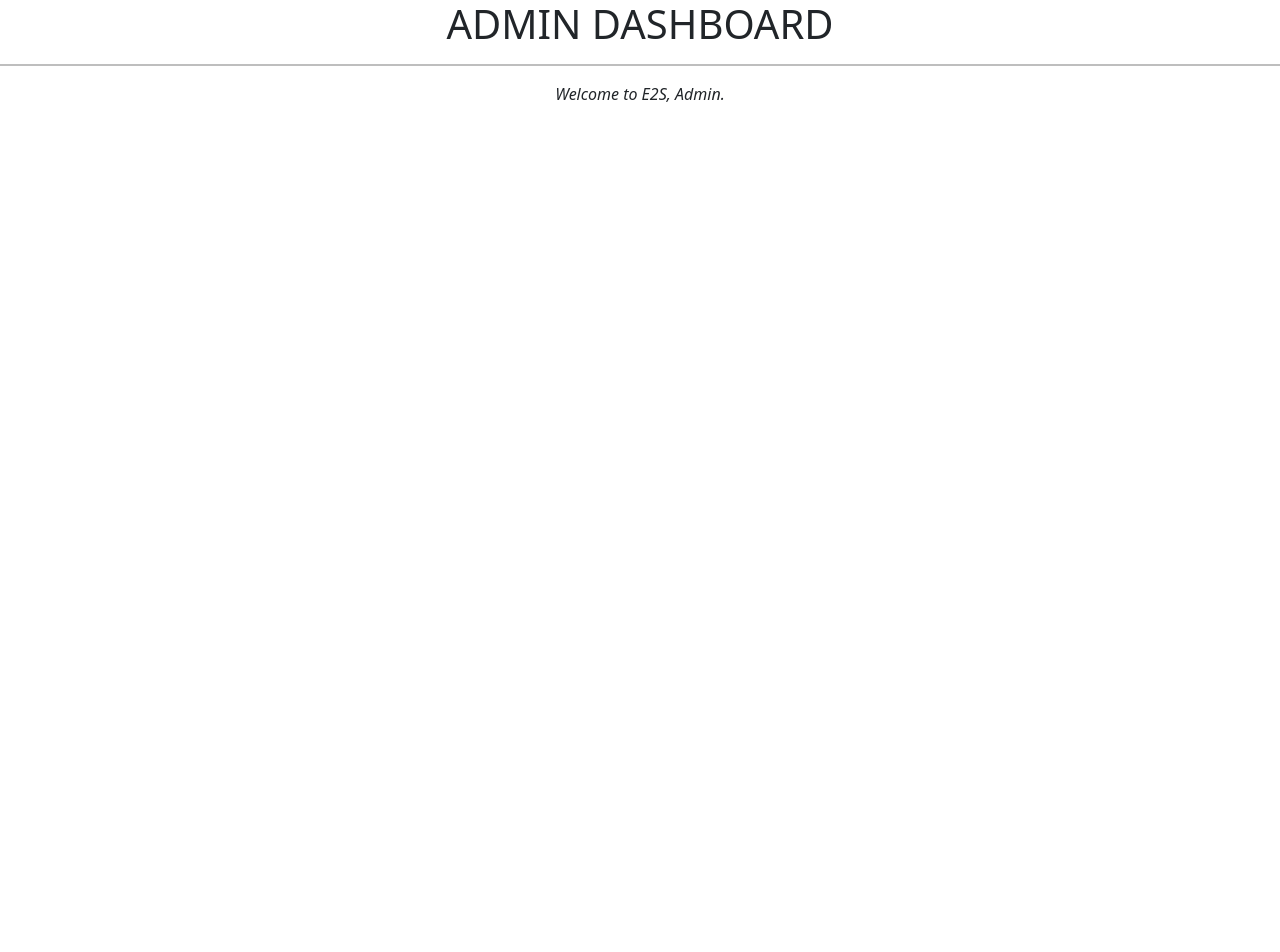
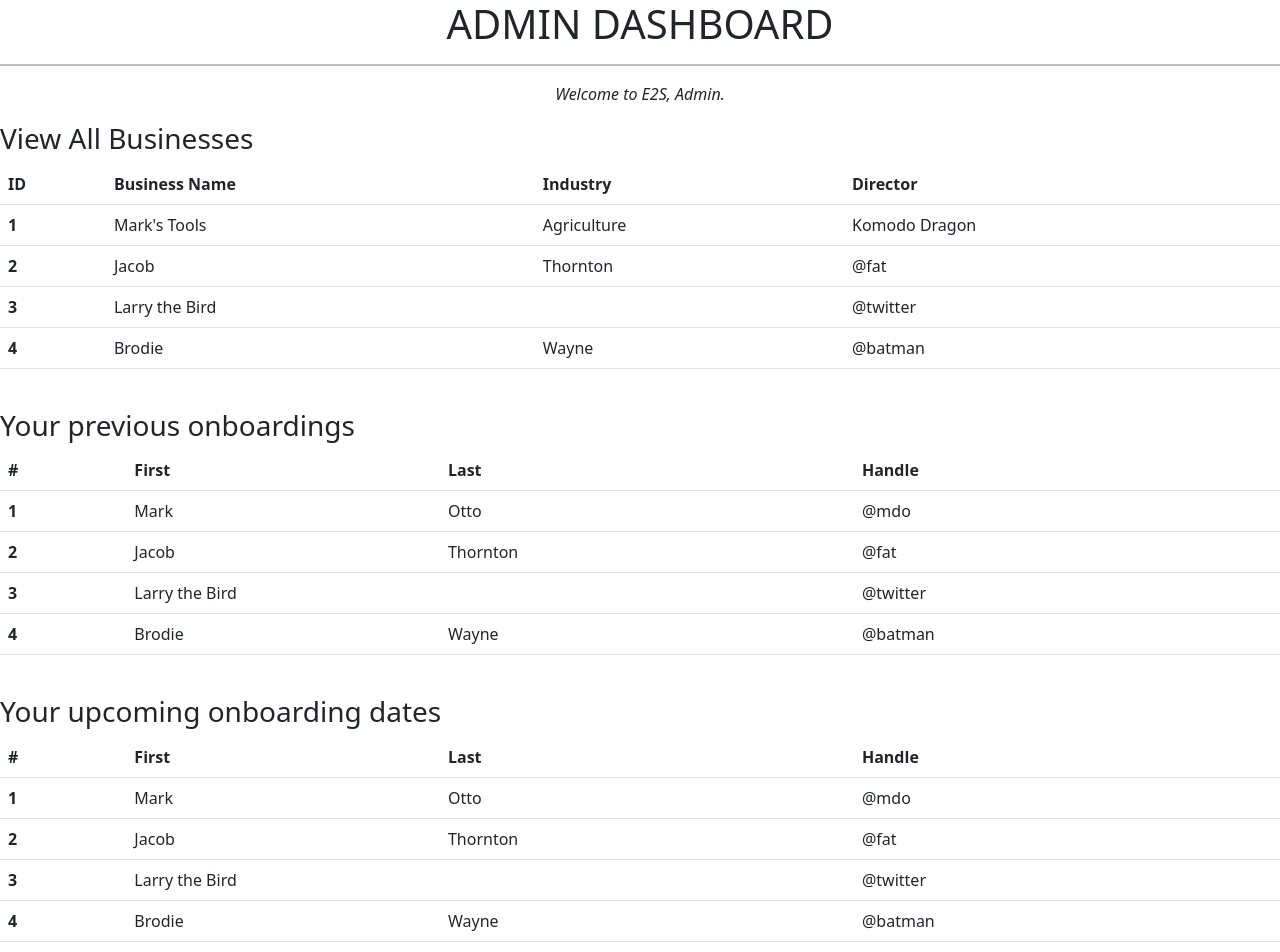
Before and after one commit to Archie-Wilkins/e2s-client-project, a Next.js app: page /adminDashboard in a window 1280 px wide. Shown: the top 952 px of the page. Before the commit the page ends 800 px from the top, so only its background shows below. Built offline with nearby package versions, Linux system fonts and the light colour scheme.

Commit message:
Added tables for Admin Hub data

```diff
--- a/pages/adminDashboard.js
+++ b/pages/adminDashboard.js
@@ -7,8 +7,132 @@ function AdminHub(){
             <p className={"dashboard-sub-header"}>Welcome to E2S, Admin.</p>
         </div>
         <div className={"admin-content"}>
-            <div className={"business-section"}></div>
-            <div className={"calendar-section"}></div>
+            <div className="row">
+                <div className="col-sm">
+                    <div className={"business-section"}>
+                        <h3>View All Businesses</h3>
+                        <table className="table table-hover table-responsive">
+                            <thead>
+                            <tr>
+                                <th scope="col">ID</th>
+                                <th scope="col">Business Name</th>
+                                <th scope="col">Industry</th>
+                                <th scope="col">Director</th>
+                            </tr>
+                            </thead>
+                            <tbody>
+                            <tr>
+                                <th scope="row">1</th>
+                                <td>Mark's Tools</td>
+                                <td>Agriculture</td>
+                                <td>Komodo Dragon</td>
+                            </tr>
+                            <tr>
+                                <th scope="row">2</th>
+                                <td>Jacob</td>
+                                <td>Thornton</td>
+                                <td>@fat</td>
+                            </tr>
+                            <tr>
+                                <th scope="row">3</th>
+                                <td colSpan="2">Larry the Bird</td>
+                                <td>@twitter</td>
+                            </tr>
+                            <tr>
+                                <th scope="row">4</th>
+                                <td>Brodie</td>
+                                <td>Wayne</td>
+                                <td>@batman</td>
+                            </tr>
+                            </tbody>
+                        </table>
+                    </div>
+                </div>
+            </div><br/>
+            <div className={"row"}>
+                <div className="col-sm">
+                    <div className={"calendar-section"}>
+                        <h3>Your previous onboardings</h3>
+                        <table className="table table-hover table-responsive">
+                            <thead>
+                            <tr>
+                                <th scope="col">#</th>
+                                <th scope="col">First</th>
+                                <th scope="col">Last</th>
+                                <th scope="col">Handle</th>
+                            </tr>
+                            </thead>
+                            <tbody>
+                            <tr>
+                                <th scope="row">1</th>
+                                <td>Mark</td>
+                                <td>Otto</td>
+                                <td>@mdo</td>
+                            </tr>
+                            <tr>
+                                <th scope="row">2</th>
+                                <td>Jacob</td>
+                                <td>Thornton</td>
+                                <td>@fat</td>
+                            </tr>
+                            <tr>
+                                <th scope="row">3</th>
+                                <td colSpan="2">Larry the Bird</td>
+                                <td>@twitter</td>
+                            </tr>
+                            <tr>
+                                <th scope="row">4</th>
+                                <td>Brodie</td>
+                                <td>Wayne</td>
+                                <td>@batman</td>
+                            </tr>
+                            </tbody>
+                        </table>
+                    </div>
+                </div>
+            </div><br/>
+            <div className={"row"}>
+                <div className="col-sm">
+                    <div className={"calendar-section"}>
+                        <h3>Your upcoming onboarding dates</h3>
+                        <table className="table table-hover table-responsive">
+                            <thead>
+                            <tr>
+                                <th scope="col">#</th>
+                                <th scope="col">First</th>
+                                <th scope="col">Last</th>
+                                <th scope="col">Handle</th>
+                            </tr>
+                            </thead>
+                            <tbody>
+                            <tr>
+                                <th scope="row">1</th>
+                                <td>Mark</td>
+                                <td>Otto</td>
+                                <td>@mdo</td>
+                            </tr>
+                            <tr>
+                                <th scope="row">2</th>
+                                <td>Jacob</td>
+                                <td>Thornton</td>
+                                <td>@fat</td>
+                            </tr>
+                            <tr>
+                                <th scope="row">3</th>
+                                <td colSpan="2">Larry the Bird</td>
+                                <td>@twitter</td>
+                            </tr>
+                            <tr>
+                                <th scope="row">4</th>
+                                <td>Brodie</td>
+                                <td>Wayne</td>
+                                <td>@batman</td>
+                            </tr>
+                            </tbody>
+                        </table>
+                    </div>
+                </div>
+            </div>
         </div>
     </div>
 }
--- a/styling/adminHub.css
+++ b/styling/adminHub.css
@@ -11,3 +11,6 @@
     background-color: black;
     border-bottom: 1px solid black;
 }
+
+.row{
+}
```
